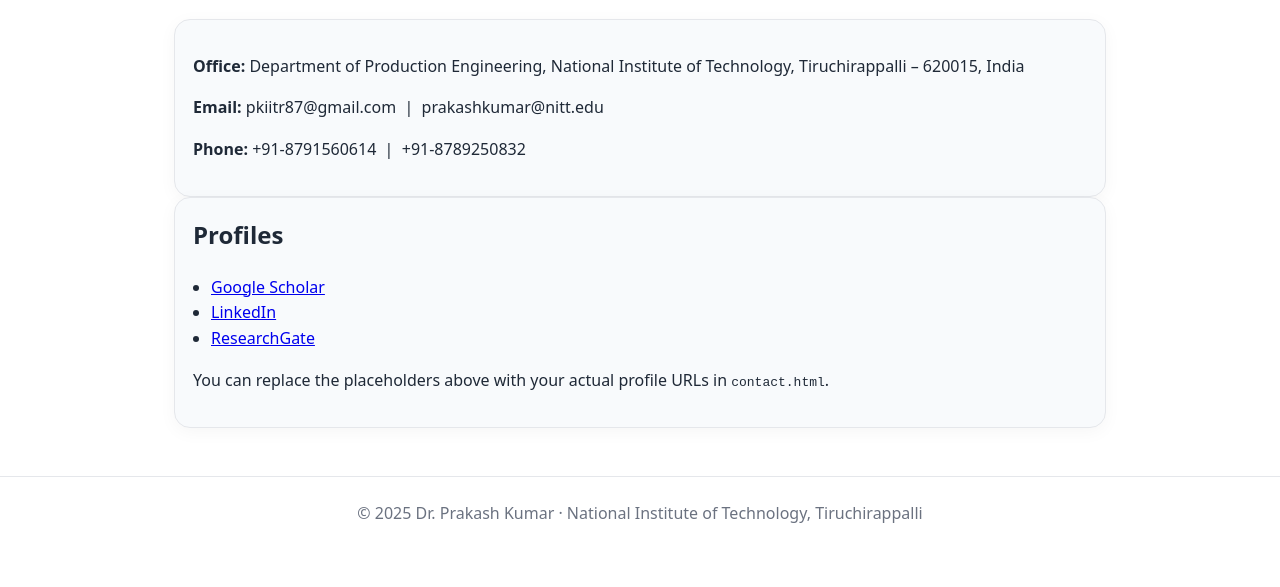
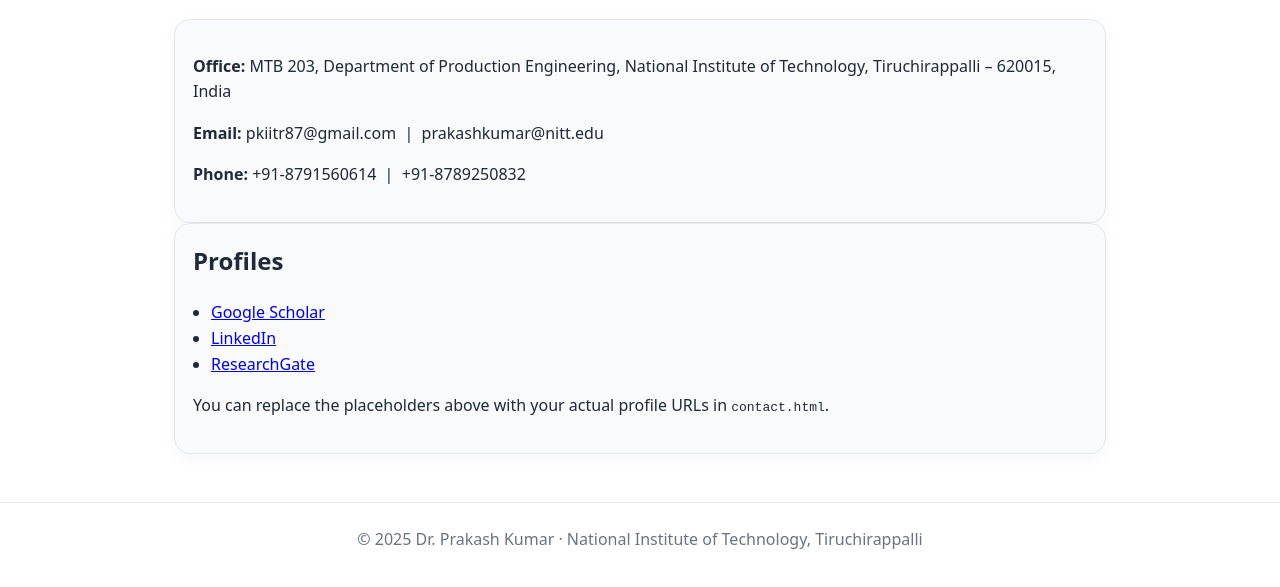
Before and after one commit to DrPrakashkumar/DrPrakashkumar.github.io, a plain HTML site: page contact.html in a window 1280 px wide. Shown: the part 177-764 px from the top of the page. Drawn offline with Linux system fonts and the light colour scheme.

Commit message:
Update contact.html

```diff
--- a/contact.html
+++ b/contact.html
@@ -17,7 +17,7 @@
 
 <h1>Contact</h1>
 <div class="card">
-  <p><strong>Office:</strong> Department of Production Engineering, National Institute of Technology, Tiruchirappalli – 620015, India</p>
+  <p><strong>Office:</strong> MTB 203, Department of Production Engineering, National Institute of Technology, Tiruchirappalli – 620015, India</p>
   <p><strong>Email:</strong> pkiitr87@gmail.com &nbsp;|&nbsp; prakashkumar@nitt.edu</p>
   <p><strong>Phone:</strong> +91-8791560614 &nbsp;|&nbsp; +91-8789250832</p>
 </div>
```
